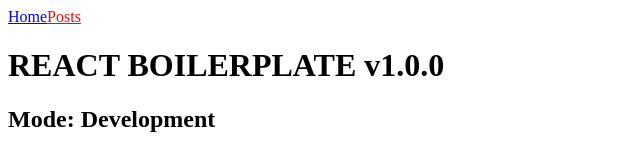
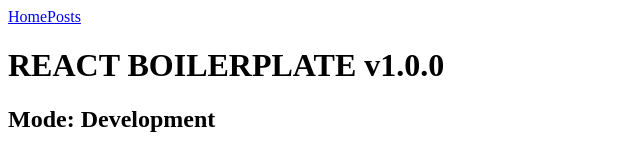
Before and after one commit to lucasfrsi/react-boilerplate, a React app: page / in a window 1280 px wide. Shown: the top 155 px of the page, without its empty margins (0-640 px from the left). Built offline with nearby package versions, Linux system fonts and the light colour scheme; the HTML template or start-up script is replaced by a standard one.

Commit message:
Remove styled-components test style

```diff
--- a/src/components/NavBar/index.jsx
+++ b/src/components/NavBar/index.jsx
@@ -1,19 +1,10 @@
 import React from 'react';
 import { NavLink } from 'react-router-dom';
-import styled from 'styled-components';
-
-const StyledNavLink = styled(NavLink)`
-  color: red;
-
-  &.active {
-    color: blue;
-  }
-`;
 
 const NavBar = () => (
   <div>
-    <StyledNavLink exact to="/">Home</StyledNavLink>
-    <StyledNavLink to="/posts">Posts</StyledNavLink>
+    <NavLink exact to="/">Home</NavLink>
+    <NavLink to="/posts">Posts</NavLink>
   </div>
 );
 
```
